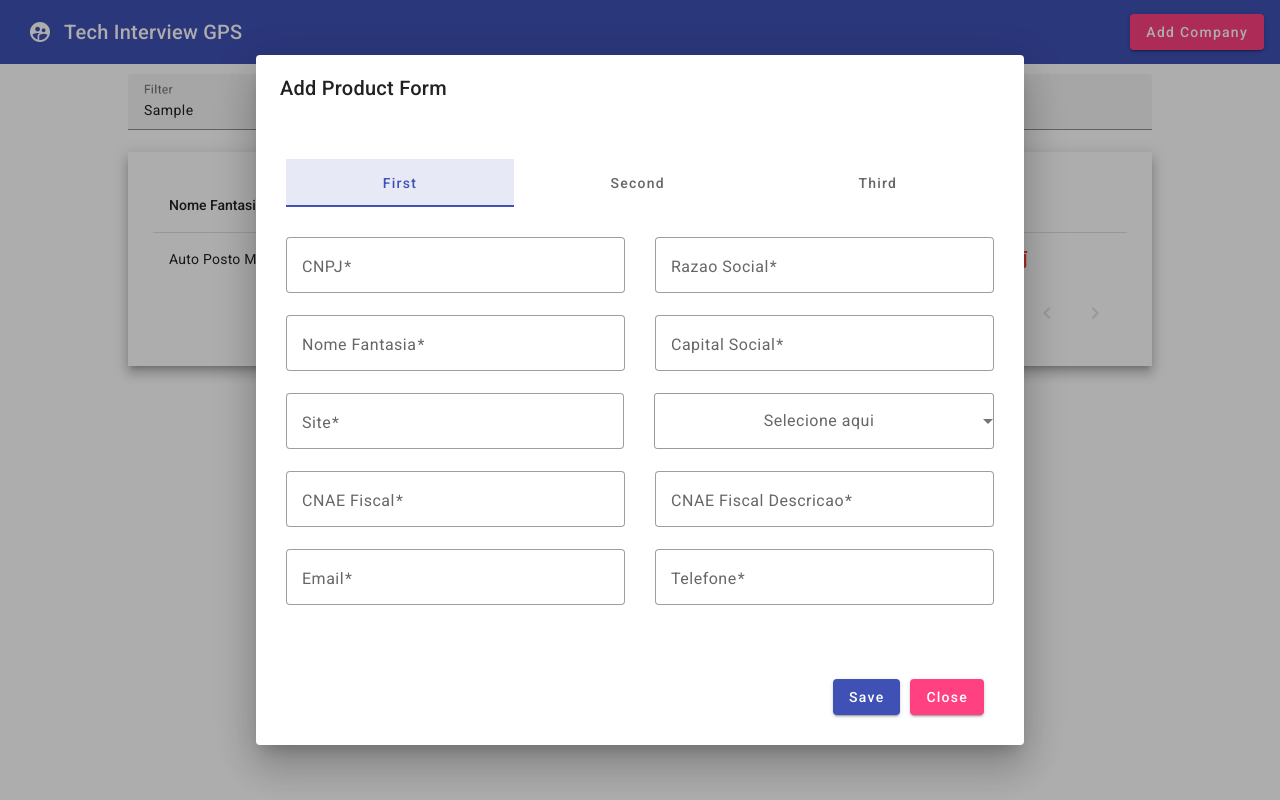
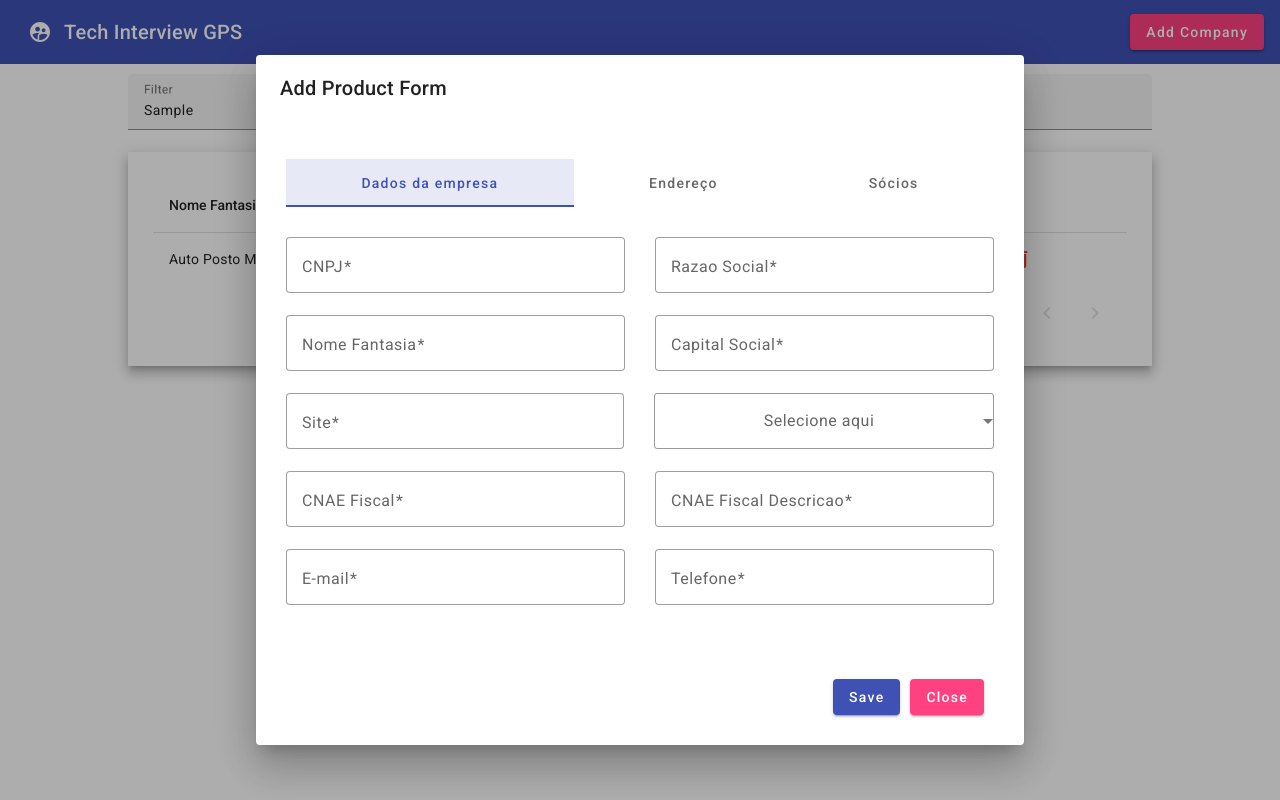
Before and after one commit to GuilhermeFDiniz/crud-angular, an Angular app in the folder AngularCrud/: page / in a window 1280 px wide. Both pictures are taken after typing "Sample" into the empty fields and a click on the button "Add Company". Built offline with nearby package versions, Linux system fonts and the light colour scheme; data requests are answered from the project's data file.

Commit message:
Fix tab names and

```diff
--- a/AngularCrud/src/app/dialog/dialog.component.html
+++ b/AngularCrud/src/app/dialog/dialog.component.html
@@ -4,7 +4,7 @@
 
 
   <mat-tab-group animationDuration="0ms">
-    <mat-tab label="First">
+    <mat-tab label="Dados da empresa">
   <!-- Empresa -->
   <div class="form-field-style margin-tab">
 
@@ -61,7 +61,7 @@
 
   <div class="form-field-style">
     <mat-form-field appearance="outline">
-      <mat-label>Email</mat-label>
+      <mat-label>E-mail</mat-label>
       <input formControlName="email" matInput placeholder="Digite aqui...">
     </mat-form-field>
 
@@ -72,7 +72,7 @@
 </div>
 </mat-tab>
 
-<mat-tab label="Second">
+<mat-tab label="Endereço">
   <!-- Endereco -->
   <div class="form-field-style margin-tab">
     <mat-form-field appearance="outline">
@@ -114,7 +114,7 @@
 </div>
 </mat-tab>
 
-<mat-tab label="Third">
+<mat-tab label="Sócios">
   <!-- Socios -->
   <div class="form-field-style margin-tab">
     <mat-form-field appearance="outline">
```
